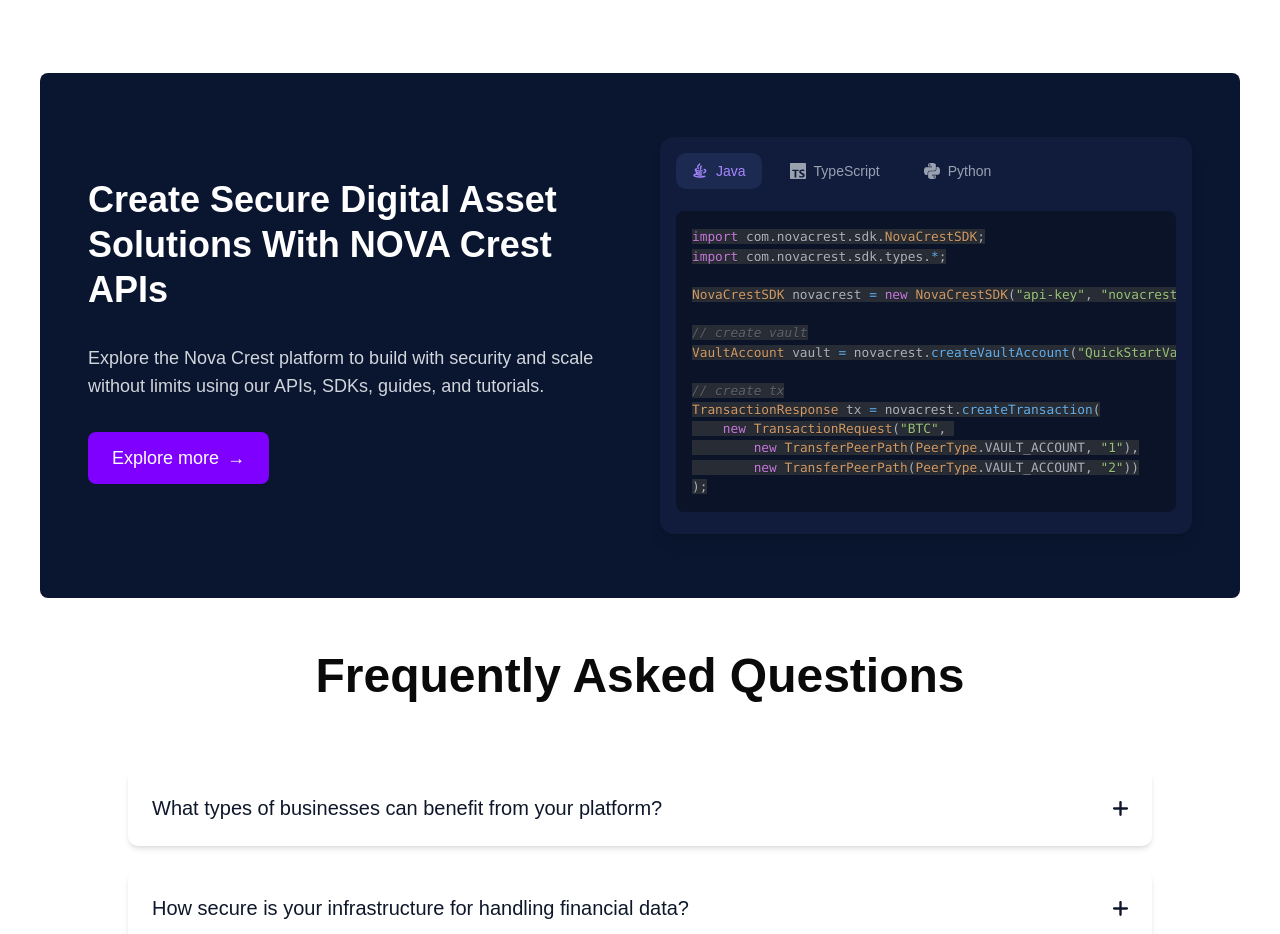
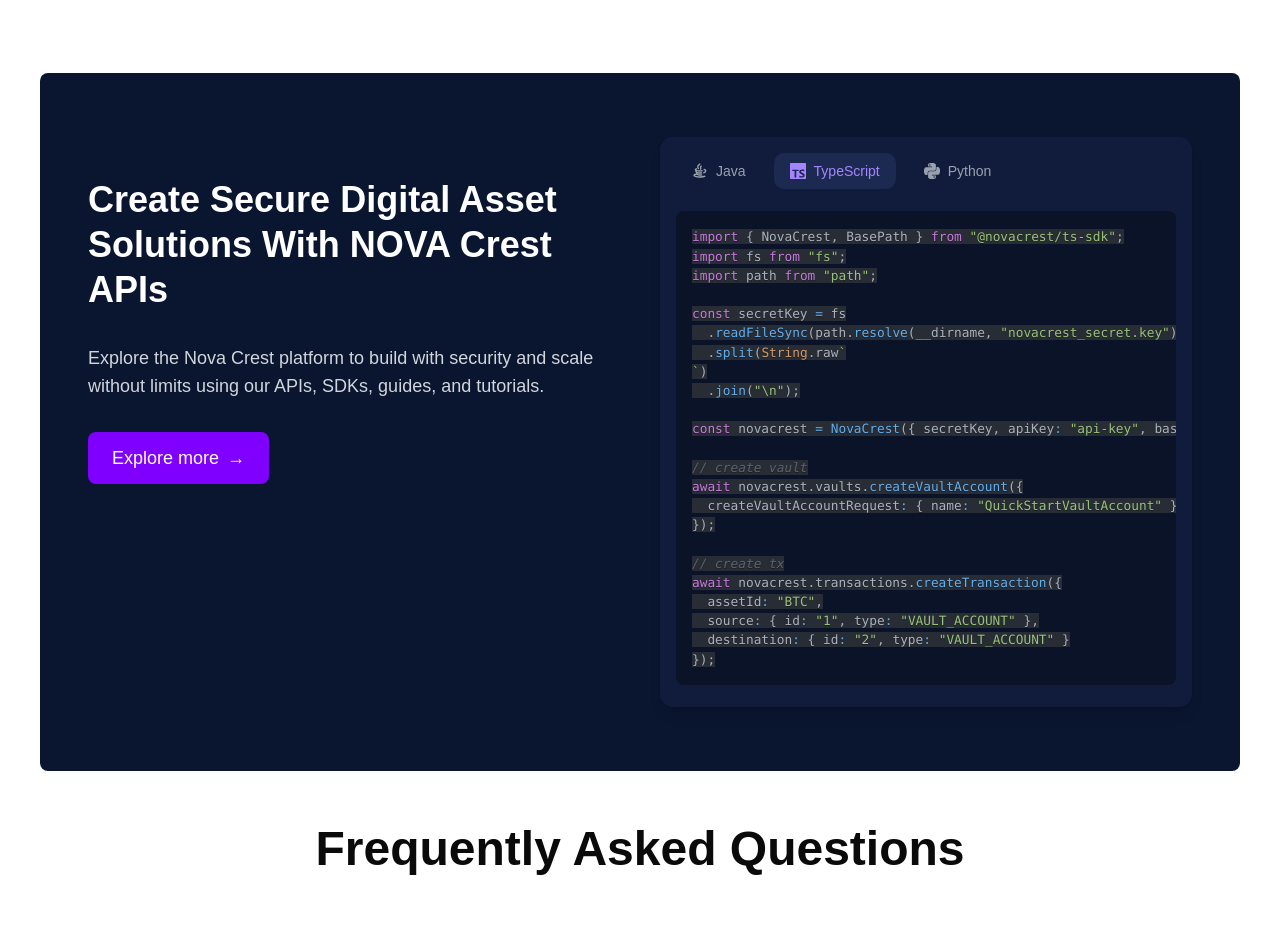
Before and after one commit to Akbar-Hafeez/Nova-Crest, a Next.js app: page /clients in a window 1280 px wide. Shown: the part 3480-4414 px from the top of the page. Built offline with nearby package versions, Linux system fonts and the light colour scheme.

Commit message:
dev section updated

```diff
--- a/src/components/main-ui-components/LandingPage/DeveloperBanner/Developer.tsx
+++ b/src/components/main-ui-components/LandingPage/DeveloperBanner/Developer.tsx
@@ -1,13 +1,22 @@
-
 "use client";
 import { Button } from "@/components/ui/button";
 import { useState } from "react";
+import { motion } from "framer-motion";
 import { SiTypescript, SiPython } from "react-icons/si";
+import { RiJavaLine } from "react-icons/ri";
 import { Prism as SyntaxHighlighter } from "react-syntax-highlighter";
 import { oneDark } from "react-syntax-highlighter/dist/esm/styles/prism";
-import { RiJavaLine } from "react-icons/ri";
 
-const codeSnippets: Record<string, { code: string; language: string }> = {
+type CodeSnippet = { code: string; language: string };
+type DevSectionProps = {
+  heading?: string;
+  description?: string;
+  buttonText?: string;
+  codeSnippets?: Record<string, CodeSnippet>;
+};
+
+// Default Nova Crest code snippets
+const defaultCodeSnippets: Record<string, CodeSnippet> = {
   typescript: {
     language: "typescript",
     code: `import { NovaCrest, BasePath } from "@novacrest/ts-sdk";
@@ -71,10 +80,14 @@ TransactionResponse tx = novacrest.createTransaction(
 );`
   }
 };
-export default function DevSection() {
-  const [activeTab, setActiveTab] = useState<"typescript" | "python" | "java">(
-    "java"
-  );
+
+export default function DevSection({
+  heading = "Create Secure Digital Asset Solutions With NOVA Crest APIs",
+  description = "Explore the Nova Crest platform to build with security and scale without limits using our APIs, SDKs, guides, and tutorials.",
+  buttonText = "Explore more",
+  codeSnippets = defaultCodeSnippets
+}: DevSectionProps) {
+  const [activeTab, setActiveTab] = useState<"typescript" | "python" | "java">("typescript");
 
   const tabs = [
     { id: "java", label: "Java", icon: <RiJavaLine size={16} /> },
@@ -83,26 +96,58 @@ export default function DevSection() {
   ] as const;
 
   return (
-    <section className="mt-10 sm:mt-16 md:mt-20 bg-[#0a1630] text-white py-10 sm:py-14 md:py-16 px-4 sm:px-6 md:px-12 rounded-md">
+    <motion.section
+      initial={{ opacity: 0, y: 40 }}
+      whileInView={{ opacity: 1, y: 0 }}
+      transition={{ duration: 0.8, ease: "easeOut" }}
+      viewport={{ once: true }}
+      className="mt-10 sm:mt-16 md:mt-20 bg-[#0a1630] text-white py-10 sm:py-14 md:py-16 px-4 sm:px-6 md:px-12 rounded-md"
+    >
       <div className="max-w-7xl mx-auto grid grid-cols-1 md:grid-cols-2 gap-10">
         {/* Left side */}
-        <div className="mt-4 sm:mt-6 md:mt-10">
+        <motion.div
+          initial={{ opacity: 0, x: -40 }}
+          whileInView={{ opacity: 1, x: 0 }}
+          transition={{ duration: 0.8 }}
+          viewport={{ once: true }}
+          className="mt-4 sm:mt-6 md:mt-10"
+        >
           <h2 className="text-2xl sm:text-3xl md:text-4xl font-bold leading-snug sm:leading-tight mb-4">
-            Create Secure Digital Asset Solutions With NOVA Crest APIs
+            {heading}
           </h2>
-          <p className="text-base sm:text-lg text-gray-300 my-6 sm:my-8">
-            Explore the Nova Crest platform to build with security and scale
-            without limits using our APIs, SDKs, guides, and tutorials.
-          </p>
-          <Button variant="secondary" showArrow className="px-4 py-2 sm:px-5 sm:py-3 text-sm sm:text-base  md:text-lg">
-            Explore more
+          <p className="text-base sm:text-lg text-gray-300 my-6 sm:my-8">{description}</p>
+          <Button
+            variant="secondary"
+            showArrow
+            className="px-4 py-2 sm:px-5 sm:py-3 text-sm sm:text-base md:text-lg"
+          >
+            {buttonText}
           </Button>
-        </div>
+        </motion.div>
 
         {/* Right side */}
-        <div className="bg-[#111c3d] rounded-xl shadow-lg p-3 sm:p-4 overflow-x-auto">
+        <motion.div
+          initial={{ opacity: 0, x: 40 }}
+          whileInView={{ opacity: 1, x: 0 }}
+          transition={{ duration: 0.8, delay: 0.2 }}
+          viewport={{ once: true }}
+          className="relative bg-[#111c3d] rounded-xl shadow-lg p-3 sm:p-4 overflow-x-auto"
+        >
+          {/* Glowing border animation */}
+          <motion.div
+            animate={{
+              boxShadow: [
+                "0 0 0px rgba(139,92,246,0)",
+                "0 0 15px rgba(139,92,246,0.6)",
+                "0 0 0px rgba(139,92,246,0)",
+              ],
+            }}
+            transition={{ duration: 3, repeat: Infinity, ease: "easeInOut" }}
+            className="absolute inset-0 rounded-xl pointer-events-none"
+          />
+
           {/* Tabs */}
-          <div className="flex flex-wrap gap-2 sm:gap-3 mb-4">
+          <div className="flex flex-wrap gap-2 sm:gap-3 mb-4 relative z-10">
             {tabs.map((tab) => (
               <button
                 key={tab.id}
@@ -120,7 +165,7 @@ export default function DevSection() {
           </div>
 
           {/* Code block */}
-          <div className="overflow-x-auto">
+          <div className="overflow-x-auto relative z-10">
             <SyntaxHighlighter
               language={codeSnippets[activeTab].language}
               style={oneDark}
@@ -136,8 +181,8 @@ export default function DevSection() {
               {codeSnippets[activeTab].code}
             </SyntaxHighlighter>
           </div>
-        </div>
+        </motion.div>
       </div>
-    </section>
+    </motion.section>
   );
 }
--- a/src/data/servicesData.ts
+++ b/src/data/servicesData.ts
@@ -12,6 +12,7 @@ import {
   FaBolt,
   FaCloud,
 } from "react-icons/fa";
+
 
 export const productsData = [
   // 1 Stablecoin Infrastructure
@@ -485,3 +486,245 @@ export const productReviews = {
     },
   ],
 };
+export const productDevData = {
+  // 🟣 Stablecoin Infrastructure
+  "stablecoin-infrastructure": {
+    heading: "Build Compliant Stablecoin Infrastructure with Nova Crest SDKs",
+    description:
+      "Issue, manage, and track reserve-backed stablecoins programmatically with complete transparency, AML-ready controls, and multi-chain deployment using the Nova Crest Stablecoin APIs.",
+    buttonText: "Explore Stablecoin API Docs",
+    codeSnippets: {
+      typescript: {
+        language: "typescript",
+        code: `import { NovaCrestStablecoin } from "@novacrest/ts-sdk";
+
+const client = new NovaCrestStablecoin({
+  apiKey: "api-key",
+  secretKey: "secret-key",
+  network: "mainnet"
+});
+
+// Issue a new stablecoin
+await client.issue({
+  symbol: "USDN",
+  reserveAsset: "USD",
+  supply: 1000000
+});
+
+// Track reserve proof
+const audit = await client.getReserveReport("USDN");
+console.log(audit.status);`,
+      },
+      python: {
+        language: "python",
+        code: `from novacrest_sdk import StablecoinClient
+
+client = StablecoinClient(api_key="api-key", secret_key="secret-key")
+
+# Issue a new stablecoin
+client.issue(symbol="USDN", reserve_asset="USD", supply=1_000_000)
+
+# Get transparency report
+report = client.get_reserve_report("USDN")
+print(report.status)`,
+      },
+      java: {
+        language: "java",
+        code: `import com.novacrest.sdk.StablecoinClient;
+
+StablecoinClient client = new StablecoinClient("api-key", "secret-key");
+
+// Issue a reserve-backed stablecoin
+client.issue("USDN", "USD", 1_000_000);
+
+// Fetch transparency audit
+client.getReserveReport("USDN");`,
+      },
+    },
+  },
+
+  // 🟢 OTC Infrastructure
+  otc: {
+    heading: "Automate Institutional Trading with OTC APIs",
+    description:
+      "Access deep liquidity, automate large-volume trades, and ensure compliance with Nova Crest’s OTC infrastructure APIs for institutional partners.",
+    buttonText: "View OTC API Reference",
+    codeSnippets: {
+      typescript: {
+        language: "typescript",
+        code: `import { NovaCrestOTC } from "@novacrest/ts-sdk";
+
+const otc = new NovaCrestOTC({ apiKey: "api-key", secretKey: "secret-key" });
+
+// Quote request
+const quote = await otc.requestQuote({
+  baseAsset: "BTC",
+  quoteAsset: "USDT",
+  amount: 10,
+});
+
+// Execute trade
+await otc.executeTrade(quote.id);`,
+      },
+      python: {
+        language: "python",
+        code: `from novacrest_sdk import OTCClient
+
+otc = OTCClient(api_key="api-key", secret_key="secret-key")
+
+quote = otc.request_quote(base="BTC", quote="USDT", amount=10)
+otc.execute_trade(quote_id=quote["id"])`,
+      },
+      java: {
+        language: "java",
+        code: `import com.novacrest.sdk.OTCClient;
+
+OTCClient otc = new OTCClient("api-key", "secret-key");
+
+// Request and execute OTC trade
+String quoteId = otc.requestQuote("BTC", "USDT", 10);
+otc.executeTrade(quoteId);`,
+      },
+    },
+  },
+
+  // 🔵 DaaS (Digital Assets as a Service)
+  daas: {
+    heading: "Tokenize and Manage Digital Assets with Nova Crest DaaS",
+    description:
+      "Leverage Nova Crest’s DaaS SDKs to issue, custody, and manage tokenized assets securely with complete auditability and flexible compliance layers.",
+    buttonText: "Explore DaaS Developer Tools",
+    codeSnippets: {
+      typescript: {
+        language: "typescript",
+        code: `import { NovaCrestDaaS } from "@novacrest/ts-sdk";
+
+const daas = new NovaCrestDaaS({ apiKey: "api-key", secretKey: "secret-key" });
+
+// Tokenize a digital asset
+await daas.createToken({
+  name: "RealEstateBond",
+  symbol: "REBND",
+  type: "ERC20",
+  supply: 500000,
+});
+
+// List all issued tokens
+const tokens = await daas.listTokens();`,
+      },
+      python: {
+        language: "python",
+        code: `from novacrest_sdk import DaaSClient
+
+client = DaaSClient(api_key="api-key", secret_key="secret-key")
+
+client.create_token(name="RealEstateBond", symbol="REBND", token_type="ERC20", supply=500_000)
+tokens = client.list_tokens()
+print(tokens)`,
+      },
+      java: {
+        language: "java",
+        code: `import com.novacrest.sdk.DaaSClient;
+
+DaaSClient daas = new DaaSClient("api-key", "secret-key");
+daas.createToken("RealEstateBond", "REBND", "ERC20", 500_000);
+daas.listTokens();`,
+      },
+    },
+  },
+
+  // 🟡 Onramp/Offramp
+  "onramp-offramp": {
+    heading: "Enable Seamless Fiat ↔ Crypto Conversion via Nova Crest APIs",
+    description:
+      "Integrate compliant fiat-to-crypto and crypto-to-fiat conversion directly into your platform with Nova Crest Onramp/Offramp SDKs.",
+    buttonText: "Integrate On/Off-Ramp SDK",
+    codeSnippets: {
+      typescript: {
+        language: "typescript",
+        code: `import { NovaCrestRamp } from "@novacrest/ts-sdk";
+
+const ramp = new NovaCrestRamp({ apiKey: "api-key", secretKey: "secret-key" });
+
+// Initiate fiat-to-crypto conversion
+await ramp.createOnramp({
+  fiatCurrency: "USD",
+  cryptoAsset: "ETH",
+  amount: 1000,
+  walletAddress: "0xabc123..."
+});
+
+// Off-ramp conversion
+await ramp.createOfframp({
+  cryptoAsset: "BTC",
+  fiatCurrency: "EUR",
+  amount: 0.2,
+  bankAccount: "DE123456789"
+});`,
+      },
+      python: {
+        language: "python",
+        code: `from novacrest_sdk import RampClient
+
+ramp = RampClient(api_key="api-key", secret_key="secret-key")
+
+ramp.create_onramp(fiat="USD", crypto="ETH", amount=1000, wallet="0xabc123...")
+ramp.create_offramp(crypto="BTC", fiat="EUR", amount=0.2, bank_account="DE123456789")`,
+      },
+      java: {
+        language: "java",
+        code: `import com.novacrest.sdk.RampClient;
+
+RampClient ramp = new RampClient("api-key", "secret-key");
+ramp.createOnramp("USD", "ETH", 1000, "0xabc123...");
+ramp.createOfframp("BTC", "EUR", 0.2, "DE123456789");`,
+      },
+    },
+  },
+
+  // 🔴 Payments
+  payments: {
+    heading: "Process Global Payments with Blockchain Precision",
+    description:
+      "Accept, send, and reconcile digital payments at scale through Nova Crest’s high-performance blockchain payment APIs with sub-second finality.",
+    buttonText: "Access Payments API Docs",
+    codeSnippets: {
+      typescript: {
+        language: "typescript",
+        code: `import { NovaCrestPayments } from "@novacrest/ts-sdk";
+
+const payments = new NovaCrestPayments({ apiKey: "api-key", secretKey: "secret-key" });
+
+// Create payment
+await payments.createPayment({
+  sender: "Vault123",
+  receiver: "Merchant456",
+  asset: "USDC",
+  amount: 250.00,
+});
+
+// Track payment status
+const status = await payments.getStatus("txn_001");
+console.log(status);`,
+      },
+      python: {
+        language: "python",
+        code: `from novacrest_sdk import PaymentsClient
+
+client = PaymentsClient(api_key="api-key", secret_key="secret-key")
+
+client.create_payment(sender="Vault123", receiver="Merchant456", asset="USDC", amount=250.00)
+status = client.get_status("txn_001")
+print(status)`,
+      },
+      java: {
+        language: "java",
+        code: `import com.novacrest.sdk.PaymentsClient;
+
+PaymentsClient client = new PaymentsClient("api-key", "secret-key");
+client.createPayment("Vault123", "Merchant456", "USDC", 250.00);
+client.getStatus("txn_001");`,
+      },
+    },
+  },
+};
```
Also changed, not shown: src/app/(pages)/(publicPages)/products/[slug]/page.tsx (+14 -2 lines).
